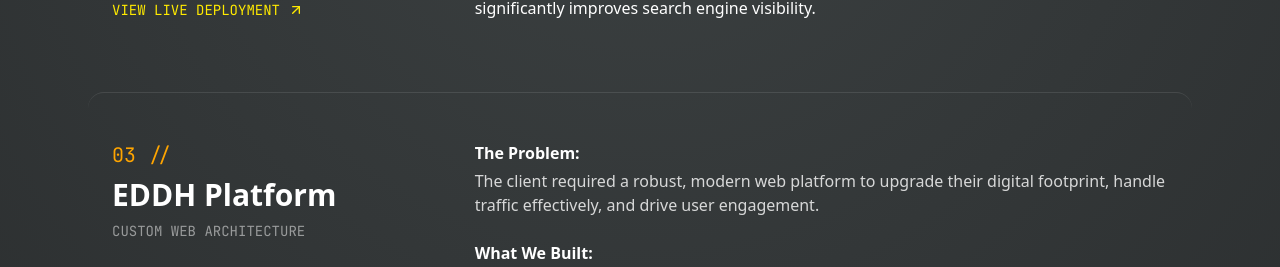
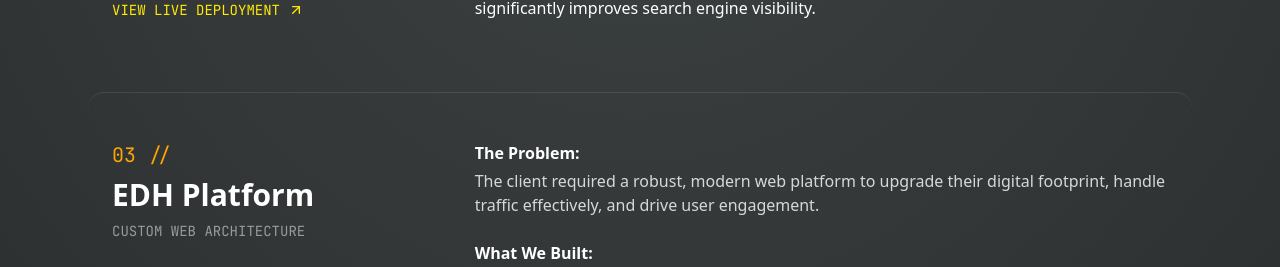
Before and after one commit to yourcoderrguy/jlpvc-technologies, a Next.js app: page /portfolio in a window 1280 px wide. Shown: the part 1014-1281 px from the top of the page. Built offline with nearby package versions, Linux system fonts and the light colour scheme.

Commit message:
portfolio updated

```diff
--- a/src/app/portfolio/page.tsx
+++ b/src/app/portfolio/page.tsx
@@ -9,7 +9,7 @@ const projects = [
     problem: "The client required an expansive digital platform to broaden access to rigorous academic courses without compromising on structure, speed, or user engagement.",
     solution: "We engineered a highly structured, SEO-optimized educational portal focusing on intuitive UI/UX design to handle complex academic routing and course delivery seamlessly.",
     result: "A scalable, high-performance learning environment that successfully connects students with real-world career pathways.",
-    link: "https://your-link-here.com"
+    link: "https://campuswithoutwalls.org/",
   },
   {
     id: "02",
@@ -22,12 +22,12 @@ const projects = [
   },
   {
     id: "03",
-    title: "EDDH Platform",
+    title: "EDH Platform",
     sector: "Custom Web Architecture",
     problem: "The client required a robust, modern web platform to upgrade their digital footprint, handle traffic effectively, and drive user engagement.",
     solution: "We architected a bespoke web solution from the ground up, prioritizing clean code, frictionless user navigation, and highly reliable infrastructure.",
     result: "A top-tier digital presence that operates with zero downtime, eliminating previous operational bottlenecks.",
-    link: "https://your-link-here.com"
+    link: "https://www.entrepreneurshipdevthub.com/",
   }
 ];
 
```
